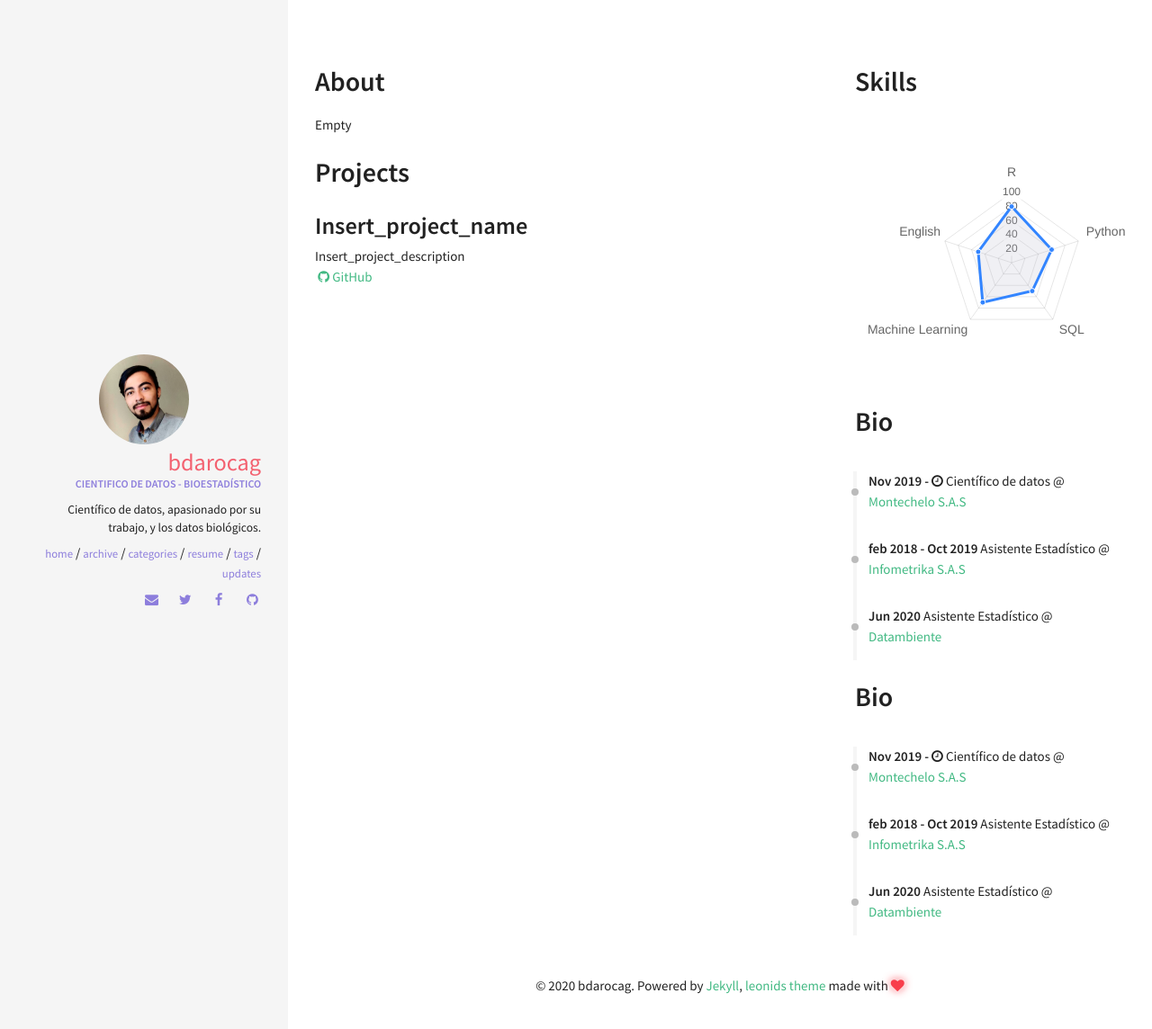
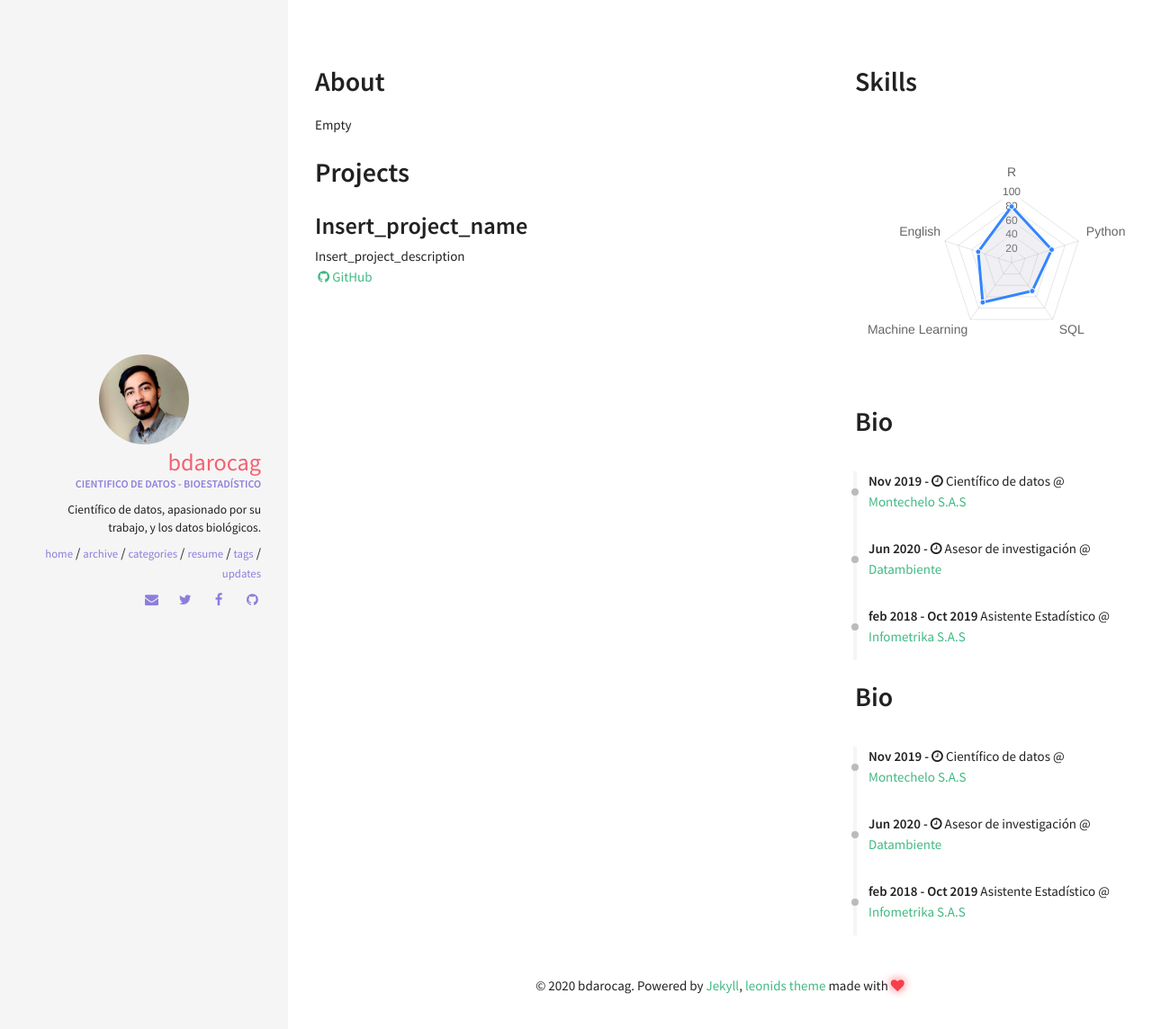
Before and after one commit to bdarocag/bdarocag.github.io, a Jekyll site: the page built from resume.html, in a window 1280 px wide. Shown: the top 1144 px of the page at 90% size. Built offline with Jekyll 4.4.1, drawn with Linux system fonts in a browser that asks for light colours; nearby versions of some CDN libraries.

Commit message:
Update careers.yml

```diff
--- a/_data/index/careers.yml
+++ b/_data/index/careers.yml
@@ -5,12 +5,12 @@
   date: Nov 2019 - <i class="fa fa-clock-o" aria-hidden="true" title="Until Now"></i>
   job: Científico de datos
 
+- name: Datambiente
+  link: datambiente.com/
+  date: Jun 2020 - <i class="fa fa-clock-o" aria-hidden="true" title="Until Now"></i>
+  job: Asesor de investigación
+
 - name: Infometrika S.A.S
   link: https://web.infometrika.com/
   date: feb 2018 - Oct 2019
   job: Asistente Estadístico
-
-- name: Datambiente
-  link: datambiente.com/
-  date: Jun 2020
-  job: Asistente Estadístico
```
